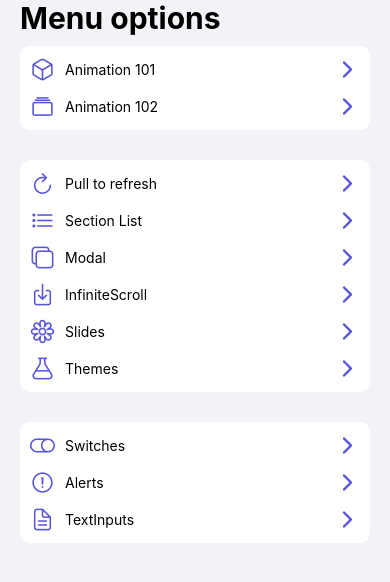
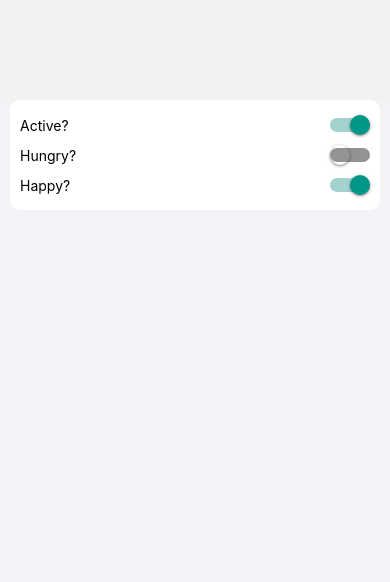
Before and after one commit to Salinas182/reactNative-components-app, a React Native app: screen /SwitchScreen in a window 390 px wide. Shown: the top 582 px of the page. Built offline with nearby package versions, Linux system fonts and the light colour scheme.

Commit message:
added new animation and custom components

```diff
--- /dev/null
+++ b/src/presentation/components/ui/Card.tsx
@@ -0,0 +1,22 @@
+import React, { PropsWithChildren } from 'react';
+import { StyleProp, View, ViewStyle } from 'react-native';
+import { colors } from '../../../config/theme/theme';
+
+interface Props extends PropsWithChildren {
+  style?: StyleProp<ViewStyle>;
+}
+
+export const Card = ({style, children}: Props) => {
+  return (
+    <View style={[
+      {
+        backgroundColor: colors.cardBackground,
+        borderRadius: 10,
+        padding: 10,
+      },
+      style,
+    ]}>
+      {children}
+    </View>
+  );
+};
--- /dev/null
+++ b/src/presentation/components/ui/CustomSwitch.tsx
@@ -0,0 +1,34 @@
+import React from 'react';
+import { Platform, StyleSheet, Switch, Text, View } from 'react-native';
+import { colors } from '../../../config/theme/theme';
+
+interface Props {
+  isOn: boolean;
+  text?: string;
+
+  onChange: (value: boolean) => void;
+}
+
+export const CustomSwitch = ({isOn, text = '', onChange}: Props) => {
+  return (
+    <View style={styles.switchRow}>
+      {text && <Text style={{color: colors.text}}>{text}</Text>}
+
+      <Switch
+        thumbColor={Platform.OS === 'android' ? colors.primary : ''}
+        ios_backgroundColor="#3e3e3e"
+        onValueChange={onChange}
+        value={isOn}
+      />
+    </View>
+  );
+};
+
+const styles = StyleSheet.create({
+  switchRow: {
+    flexDirection: 'row',
+    justifyContent: 'space-between',
+    alignItems: 'center',
+    marginVertical: 5,
+  },
+});
--- /dev/null
+++ b/src/presentation/components/ui/CustomView.tsx
@@ -0,0 +1,16 @@
+import React, { ReactNode } from 'react';
+import { StyleProp, View, ViewStyle } from 'react-native';
+import { globalStyles } from '../../../config/theme/theme';
+
+interface Props {
+  style?: StyleProp<ViewStyle>;
+  children?: ReactNode;
+}
+
+export const CustomView = ({style, children}: Props) => {
+  return (
+    <View style={[ globalStyles.mainContainer, style ]}>
+      {children}
+    </View>
+  );
+};
--- a/src/presentation/navigator/Navigator.tsx
+++ b/src/presentation/navigator/Navigator.tsx
@@ -2,6 +2,8 @@ import React from 'react';
 import { createStackNavigator } from '@react-navigation/stack';
 import { HomeScreen } from '../screens/home/HomeScreen';
 import { Animation101Screen } from '../screens/animations/Animation101Screen';
+import { Animation102Screen } from '../screens/animations/Animation102Screen';
+import { SwitchScreen } from '../screens/switches/SwitchScreen';
 
 const Stack = createStackNavigator();
 
@@ -13,6 +15,9 @@ export const Navigator = () => {
       }}>
       <Stack.Screen name="Home" component={HomeScreen} />
       <Stack.Screen name="Animation101Screen" component={Animation101Screen} />
+      <Stack.Screen name="Animation102Screen" component={Animation102Screen} />
+
+      <Stack.Screen name="SwitchScreen" component={SwitchScreen} />
     </Stack.Navigator>
   );
 };
--- /dev/null
+++ b/src/presentation/screens/animations/Animation102Screen.tsx
@@ -0,0 +1,49 @@
+import React, { useRef } from 'react';
+import { StyleSheet } from 'react-native';
+import { Animated, PanResponder, View } from 'react-native';
+
+export const Animation102Screen = () => {
+  const pan = useRef(new Animated.ValueXY()).current;
+
+  const panResponder = PanResponder.create({
+    onStartShouldSetPanResponder: () => true,
+    onPanResponderMove: Animated.event([
+      null,
+      {
+        dx: pan.x, // x,y are Animated.Value
+        dy: pan.y,
+      },
+    ], {
+      useNativeDriver: false,
+    }),
+    onPanResponderRelease: () => {
+      Animated.spring(
+        pan, // Auto-multiplexed
+        {toValue: {x: 0, y: 0}, useNativeDriver: false}, // Back to zero
+      ).start();
+    },
+  });
+
+  return (
+    <View style={styles.container}>
+      <Animated.View
+        {...panResponder.panHandlers}
+        style={[pan.getLayout(), styles.box]}
+      />
+    </View>
+  );
+};
+
+const styles = StyleSheet.create({
+  container: {
+    flex: 1,
+    justifyContent: 'center',
+    alignItems: 'center',
+  },
+  box: {
+    backgroundColor: '#61dafb',
+    width: 80,
+    height: 80,
+    borderRadius: 4,
+  },
+});
--- /dev/null
+++ b/src/presentation/screens/switches/SwitchScreen.tsx
@@ -0,0 +1,34 @@
+import React, { useState } from 'react';
+import { CustomView } from '../../components/ui/CustomView';
+import { Card } from '../../components/ui/Card';
+import { CustomSwitch } from '../../components/ui/CustomSwitch';
+
+export const SwitchScreen = () => {
+  const [state, setState] = useState({
+    isActive: true,
+    isHungry: false,
+    isHappy: true,
+  });
+
+  return (
+    <CustomView style={{marginTop: 100, paddingHorizontal: 10}}>
+      <Card>
+        <CustomSwitch
+          isOn={state.isActive}
+          onChange={(value) => setState({...state, isActive: value})}
+          text="Active?"
+        />
+        <CustomSwitch
+          isOn={state.isHungry}
+          onChange={(value) => setState({...state, isHungry: value})}
+          text="Hungry?"
+        />
+        <CustomSwitch
+          isOn={state.isHappy}
+          onChange={(value) => setState({...state, isHappy: value})}
+          text="Happy?"
+        />
+      </Card>
+    </CustomView>
+  );
+};
```
Also changed, not shown: src/presentation/components/ui/Button.tsx (added, +34 -0 lines).
